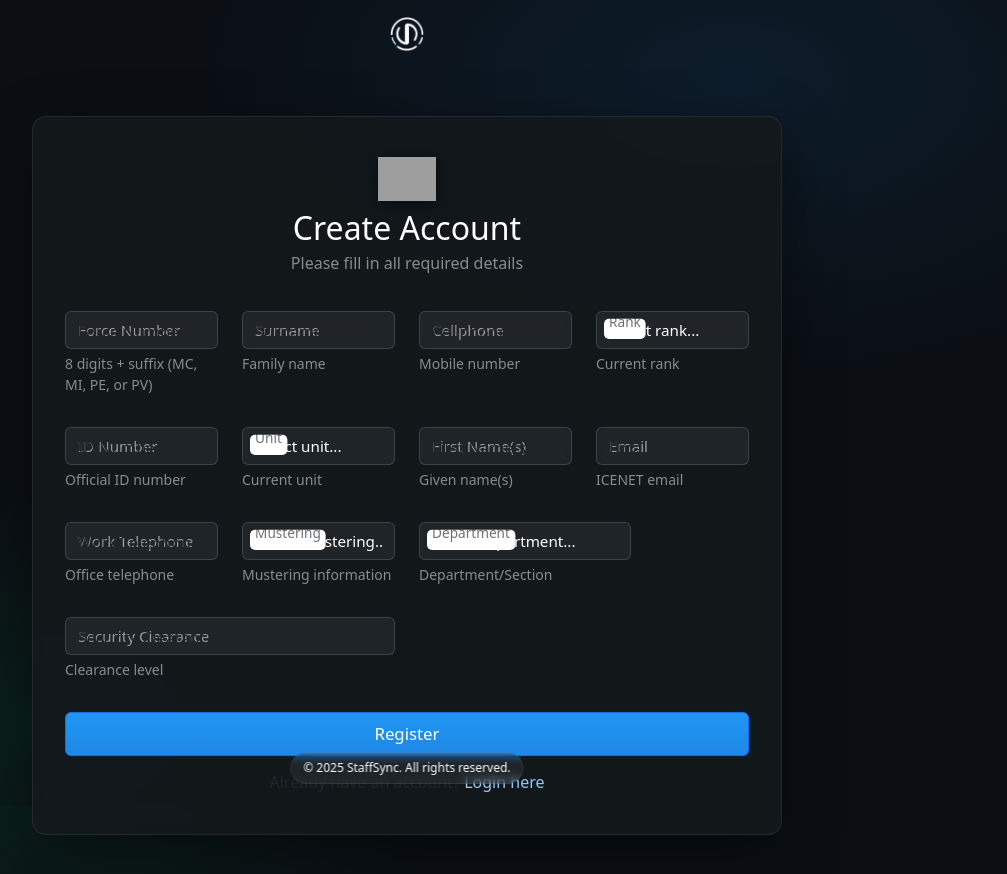
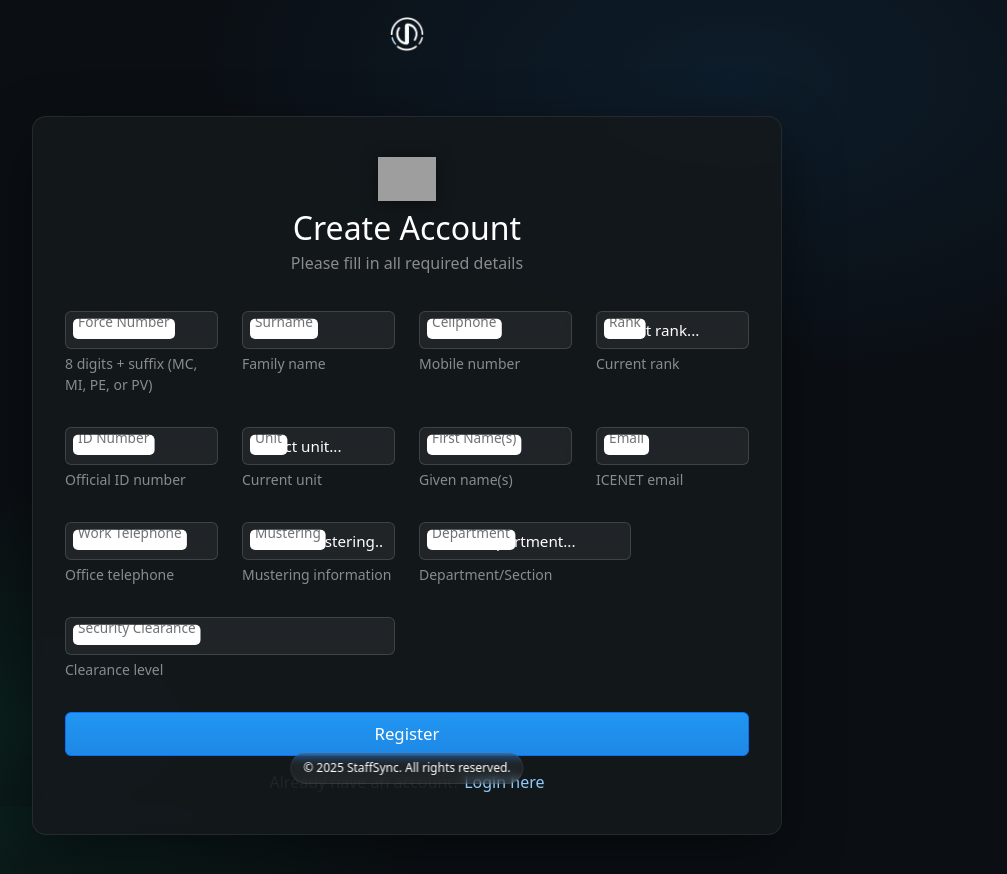
Before and after one commit to Taehillah/StaffSync, a React (Create React App) app in the folder frontend/: page /auth/register in a window 1280 px wide. Shown: the top 874 px of the page, without its empty margins (233-1240 px from the left). Built offline with nearby package versions, Linux system fonts and the light colour scheme; grey boxes are pictures that could not be loaded.

Commit message:
Register: remove placeholders from all text inputs (labels retained)

```diff
--- a/frontend/src/components/auth/RegisterForm.jsx
+++ b/frontend/src/components/auth/RegisterForm.jsx
@@ -107,7 +107,6 @@ const RegisterForm = () => {
                 <Form.Control
                   type="text"
                   name="forceNumber"
-                  placeholder="Force Number"
                   value={formData.forceNumber}
                   onChange={(e) => {
                     const value = e.target.value.toUpperCase();
@@ -133,7 +132,6 @@ const RegisterForm = () => {
                 <Form.Control
                   type="text"
                   name="surname"
-                  placeholder="Surname"
                   value={formData.surname}
                   onChange={handleChange}
                   required
@@ -149,7 +147,6 @@ const RegisterForm = () => {
                 <Form.Control
                   type="tel"
                   name="cellphone"
-                  placeholder="Cellphone"
                   value={formData.cellphone}
                   onChange={handleChange}
                   required
@@ -183,7 +180,6 @@ const RegisterForm = () => {
                 <Form.Control
                   type="text"
                   name="idNumber"
-                  placeholder="ID Number"
                   value={formData.idNumber}
                   onChange={handleChange}
                   required
@@ -217,7 +213,6 @@ const RegisterForm = () => {
                 <Form.Control
                   type="text"
                   name="firstName"
-                  placeholder="First Name(s)"
                   value={formData.firstName}
                   onChange={handleChange}
                   required
@@ -232,7 +227,6 @@ const RegisterForm = () => {
                 <Form.Control
                   type="email"
                   name="email"
-                  placeholder="Email"
                   value={formData.email}
                   onChange={handleChange}
                   required
@@ -248,7 +242,6 @@ const RegisterForm = () => {
                 <Form.Control
                   type="tel"
                   name="workTel"
-                  placeholder="Work Telephone"
                   value={formData.workTel}
                   onChange={handleChange}
                   required
@@ -299,7 +292,6 @@ const RegisterForm = () => {
                 <Form.Control
                   type="text"
                   name="securityClearance"
-                  placeholder="Security Clearance"
                   value={formData.securityClearance}
                   onChange={handleChange}
                   className="auth-input"
```
